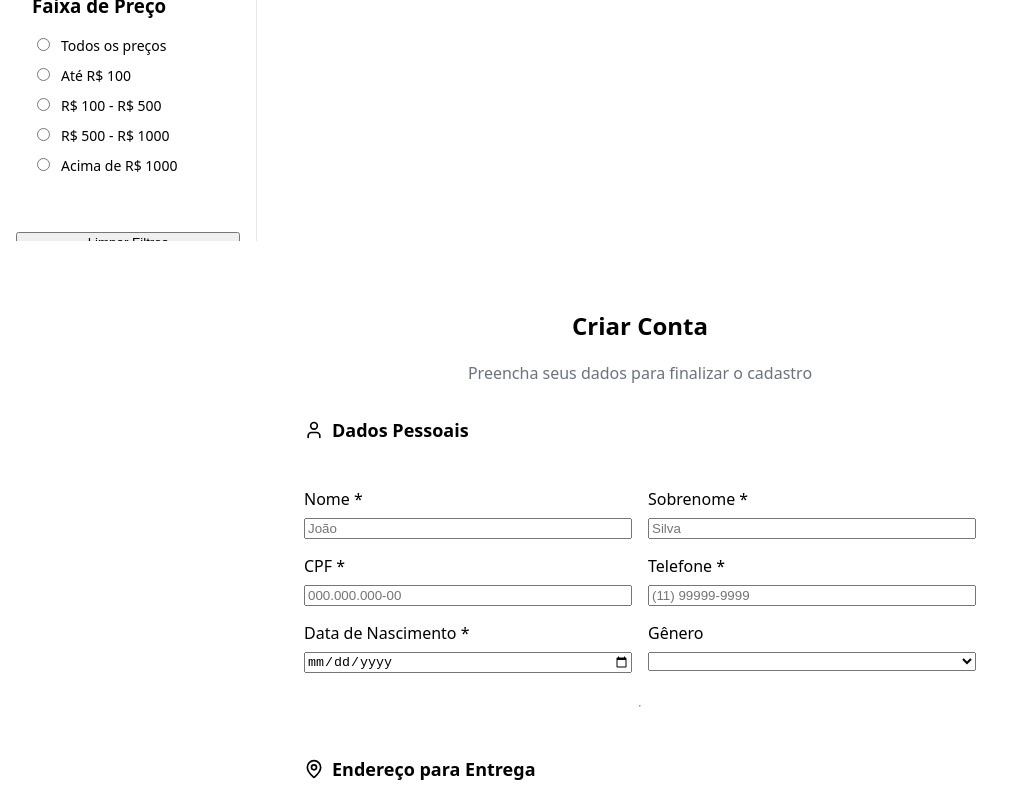
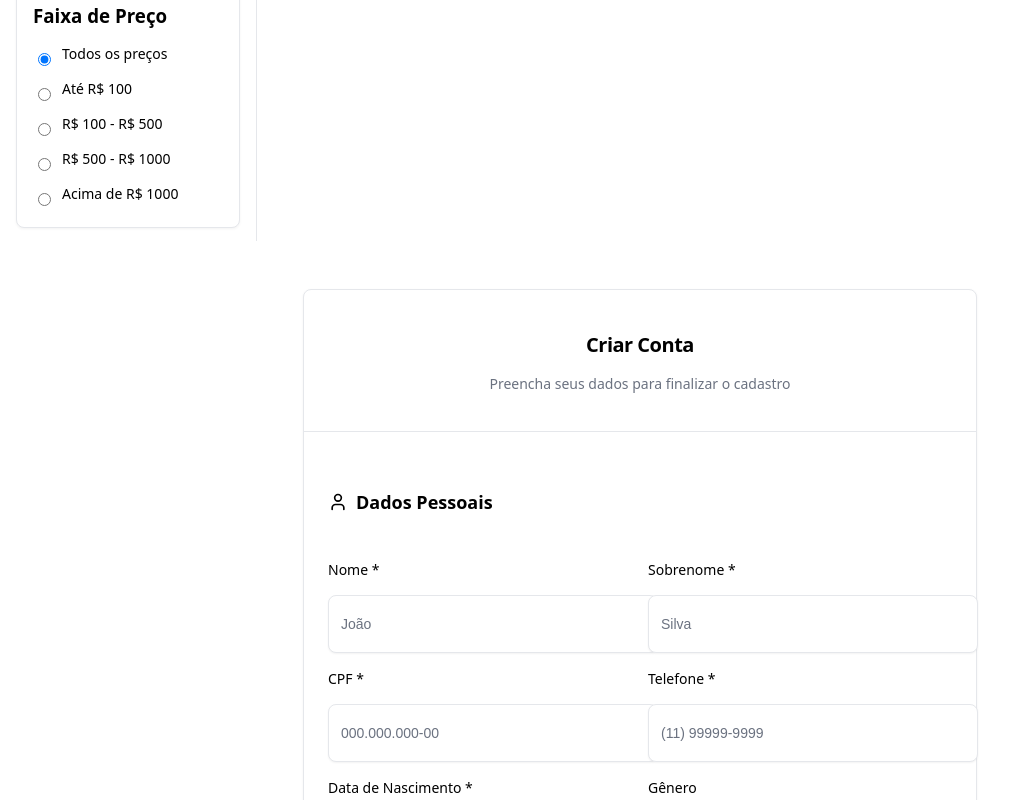
Before and after one commit to vncs-srs/T-LA43S, a React (Vite) app: page /register in a window 1280 px wide. Shown: the part 560-1360 px from the top of the page, without its empty margins (0-1025 px from the left). Built offline with nearby package versions, Linux system fonts and the light colour scheme.

Commit message:
Reformulação da UI
Substituição das variáveis genéricas para funcionar com as variáveis definidas no index.css.

```diff
--- a/src/components/ProductCard.jsx
+++ b/src/components/ProductCard.jsx
@@ -5,7 +5,7 @@ import { Card, CardContent, CardFooter } from '@/components/ui/card';
 import { Button } from '@/components/ui/button';
 import { Badge } from '@/components/ui/badge';
 import { ImageWithFallback } from '@/components/ImageWithFallback';
-import '@/styles/cart.css';
+import '@/styles/ProductCard.css';
 
 export function ProductCard({ product, onProductClick }) {
   const { addToCart } = useCart();
--- a/src/components/ui/badge.jsx
+++ b/src/components/ui/badge.jsx
@@ -1,16 +1,17 @@
 import React from "react";
 
-export function Badge({ children, variant = "default", className = "" }) {
-  const baseClasses = "inline-flex items-center px-2.5 py-0.5 rounded-full text-xs font-medium";
-  const variantClasses = {
-    default: "bg-gray-200 text-gray-800",
-    primary: "bg-blue-500 text-white",
-    success: "bg-green-500 text-white",
-    danger: "bg-red-500 text-white",
-  }[variant];
+export function Badge({ children, variant = "secondary", className = "" }) {
+
+  let classes = "ui-badge";
+
+  if (variant === "destructive") {
+    classes += " ui-badge-destructive";
+  } else {
+    classes += " ui-badge-secondary"; // Padrão
+  }
 
   return (
-    <span className={`${baseClasses} ${variantClasses} ${className}`}>
+    <span className={`${classes} ${className}`}>
       {children}
     </span>
   );
--- a/src/components/ui/card.jsx
+++ b/src/components/ui/card.jsx
@@ -3,7 +3,7 @@ import React from "react";
 export function Card({ children, className = "", ...props }) {
   return (
     <div
-      className={`border rounded-lg shadow-sm p-4 ${className}`}
+      className={`ui-card ${className}`}
       {...props}
     >
       {children}
@@ -13,7 +13,7 @@ export function Card({ children, className = "", ...props }) {
 export function CardContent({ children, className = "", ...props }) {
   return (
     <div
-      className={`mb-4 ${className}`}
+      className={`ui-card-content ${className}`}
       {...props}
     >
       {children}
@@ -23,7 +23,7 @@ export function CardContent({ children, className = "", ...props }) {
 export function CardFooter({ children, className = "", ...props }) {
   return (
     <div
-      className={`pt-4 border-t ${className}`}
+      className={`ui-card-footer ${className}`}
       {...props}
     >
       {children}
@@ -33,7 +33,7 @@ export function CardFooter({ children, className = "", ...props }) {
 export function CardHeader({ children, className = "", ...props }) {
   return (
     <div
-      className={`mb-4 border-b pb-2 ${className}`}
+      className={`ui-card-header ${className}`}
       {...props}
     >
       {children}
@@ -43,7 +43,7 @@ export function CardHeader({ children, className = "", ...props }) {
 export function CardTitle({ children, className = "", ...props }) {
   return (
     <h2
-      className={`text-lg font-semibold ${className}`}
+      className={`ui-card-title ${className}`}
       {...props}
     >
       {children}
@@ -53,7 +53,7 @@ export function CardTitle({ children, className = "", ...props }) {
 export function CardDescription({ children, className = "", ...props }) {
   return (
     <p
-      className={`text-sm text-gray-500 ${className}`}
+      className={`ui-card-description ${className}`}
       {...props}
     >
       {children}
--- a/src/components/ui/checkbox.jsx
+++ b/src/components/ui/checkbox.jsx
@@ -1,16 +1,13 @@
 import React from "react";
-// Checkbox component
-export function Checkbox({ checked, onChange, label, className = "", ...props }) {
+
+export function Checkbox({ id, checked, onCheckedChange, ...props }) {
   return (
-    <label className={`inline-flex items-center space-x-2 ${className}`}>
-      <input
-        type="checkbox"
-        className="form-checkbox text-blue-500"
-        checked={checked}
-        onChange={onChange}
-        {...props}
-      />
-      <span>{label}</span>
-    </label>
+    <input
+      type="checkbox"
+      id={id}
+      checked={checked}
+      onChange={(e) => onCheckedChange(e.target.checked)}
+      {...props}
+    />
   );
 }
--- a/src/components/ui/input.jsx
+++ b/src/components/ui/input.jsx
@@ -1,13 +1,10 @@
 import React from "react";
 
-export function Input({ type = "text", value, onChange, placeholder = "", className = "", ...props }) {
+export function Input({ type = "text", className = "", ...props }) {
   return (
     <input
       type={type}
-      value={value}
-      onChange={onChange}
-      placeholder={placeholder}
-      className={`border rounded-md px-3 py-2 focus:outline-none focus:ring-2 focus:ring-blue-500 ${className}`}
+      className={`ui-input ${className}`}
       {...props}
     />
   );
--- a/src/components/ui/label.jsx
+++ b/src/components/ui/label.jsx
@@ -1,9 +1,10 @@
 import React from "react";
+
 export function Label({ htmlFor, children, className = "", ...props }) {
   return (
     <label
       htmlFor={htmlFor}
-      className={`block text-sm font-medium text-gray-700 mb-1 ${className}`}
+      className={`ui-label ${className}`}
       {...props}
     >
       {children}
--- a/src/components/ui/radio-group.jsx
+++ b/src/components/ui/radio-group.jsx
@@ -1,24 +1,28 @@
-import React from "react";
+import React, { createContext, useContext } from "react";
 
-export function RadioGroup({ children, className = "", ...props }) {
+const RadioGroupContext = createContext();
+
+export function RadioGroup({ children, value, onValueChange, className, ...props }) {
   return (
-    <div
-      className={`flex flex-col space-y-2 ${className}`}
-      {...props}
-    >
+    <RadioGroupContext.Provider value={{ value, onValueChange }}>
+      <div className={className} {...props}>
         {children}
       </div>
+    </RadioGroupContext.Provider>
   );
 }
-export function RadioGroupItem({ children, className = "", ...props }) {
+
+export function RadioGroupItem({ value, id, ...props }) {
+  const context = useContext(RadioGroupContext);
+
   return (
-    <label className={`inline-flex items-center space-x-2 ${className}`}>
     <input
       type="radio"
-        className="form-radio text-blue-500"
+      id={id}
+      value={value}
+      checked={context.value === value}
+      onChange={(e) => context.onValueChange(e.target.value)}
       {...props}
     />
-      <span>{children}</span>
-    </label>
   );
 }
--- a/src/components/ui/select.jsx
+++ b/src/components/ui/select.jsx
@@ -1,51 +1,57 @@
 import React from "react";
-export function Select({ children, className = "", ...props }) {
+
+// O SelectTrigger apenas renderiza o children,
+// permitindo que o <select> nativo seja estilizado.
+export function SelectTrigger({ children }) {
+  return <>{children}</>;
+}
+
+export function SelectValue({ placeholder }) {
+  // O placeholder não é usado no <select> nativo,
+  // mas podemos ter uma option desabilitada
+  return null;
+}
+
+export function SelectContent({ children }) {
+  return <>{children}</>;
+}
+
+export function SelectItem({ children, value }) {
+  return <option value={value}>{children}</option>;
+}
+
+// Este é o componente principal que será usado
+export function Select({ children, value, onValueChange, ...props }) {
+
+  // Extrai 'placeholder' do children se existir
+  let placeholder = "";
+  const options = React.Children.map(children, child => {
+    if (child.type === SelectContent) {
+      return React.Children.map(child.props.children, item => {
+        if (item.type === SelectItem) {
+          return item;
+        }
+      });
+    } else if (child.type === SelectTrigger) {
+      const valueChild = React.Children.toArray(child.props.children).find(
+        c => c.type === SelectValue
+      );
+      if (valueChild) {
+        placeholder = valueChild.props.placeholder;
+      }
+    }
+    return null;
+  }).flat().filter(Boolean);
+
   return (
     <select
-      className={`border border-gray-300 rounded-md px-3 py-2 focus:outline-none focus:ring-2 focus:ring-blue-500 focus:border-blue-500 ${className}`}
+      className="ui-input" // Reutiliza o estilo do input, como no Figma
+      value={value}
+      onChange={(e) => onValueChange(e.target.value)}
       {...props}
     >
-      {children}
+      {placeholder && <option value="" disabled>{placeholder}</option>}
+      {options}
     </select>
   );
 }
-export function SelectContent({ children, className = "", ...props }) {
-  return (
-    <div
-      className={`mt-1 bg-white border border-gray-300 rounded-md shadow-sm ${className}`}
-      {...props}
-    >
-      {children}
-    </div>
-  );
-}
-export function SelectItem({ children, className = "", ...props }) {
-  return (
-    <option
-      className={`px-3 py-2 hover:bg-gray-100 ${className}`}
-      {...props}
-    >
-      {children}
-    </option>
-  );
-}
-export function SelectTrigger({ children, className = "", ...props }) {
-  return (
-    <div
-      className={`inline-block w-full cursor-pointer ${className}`}
-      {...props}
-    >
-      {children}
-    </div>
-  );
-}
-export function SelectValue({ children, className = "", ...props }) {
-  return (
-    <span
-      className={`block w-full ${className}`}
-      {...props}
-    >
-      {children}
-    </span>
-  );
-}
--- a/src/components/ui/separator.jsx
+++ b/src/components/ui/separator.jsx
@@ -3,7 +3,7 @@ import React from "react";
 export function Separator({ className = "", ...props }) {
   return (
     <hr
-      className={`border-t border-gray-300 my-4 ${className}`}
+      className={`ui-separator ${className}`}
       {...props}
     />
   );
```
Lines whose indentation alone changed are shown as unchanged.
